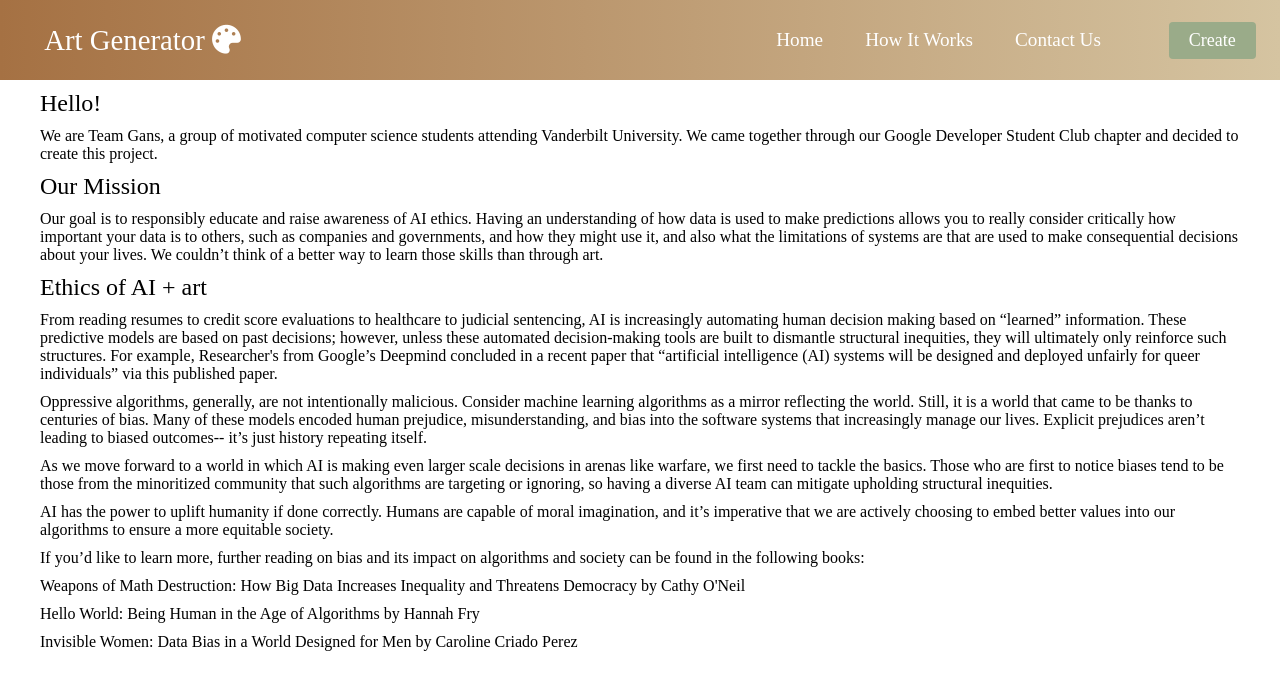
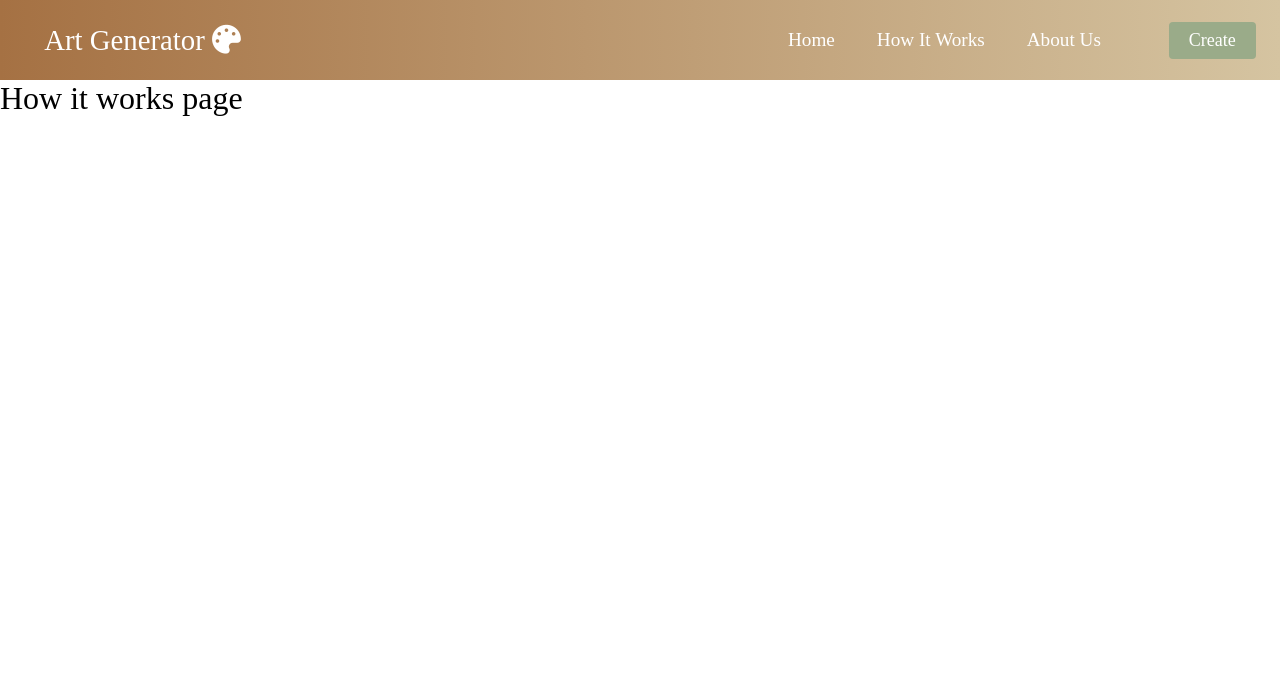
Before and after one commit to korenrh/DSC2021, a React (Create React App) app: page /how in a window 1280 px wide. Shown: the top 690 px of the page. Built offline with nearby package versions, Linux system fonts and the light colour scheme.

Commit message:
Routing and Blank Pages

```diff
--- a/package.json
+++ b/package.json
@@ -8,7 +8,9 @@
     "@testing-library/user-event": "^12.8.0",
     "react": "^17.0.1",
     "react-dom": "^17.0.1",
+    "react-router-dom": "^5.2.0",
     "react-scripts": "4.0.3",
+    "react-sliding-side-panel": "^2.0.3",
     "web-vitals": "^1.1.0"
   },
   "scripts": {
--- a/src/App.js
+++ b/src/App.js
@@ -1,15 +1,32 @@
 import './App.css';
-import React from 'react';
+import React, { Component } from 'react';
 import Navbar from './components/Navbar/Navbar';
-import Content from './components/Content/Content';
+import HomePage from './index.jsx';
+import ErrorPage from './components/pages/error.jsx';
+import AboutPage from './components/pages/about.jsx';
+import CreatePage from './components/pages/create.jsx';
+import HowPage from './components/pages/how.jsx';
+import { BrowserRouter as Router, Route, Switch, Link, Redirect } from "react-router-dom";
 
-function App() {
-  return (
-    <div className="App">
-        <Navbar></Navbar>
-        <Content></Content>
-    </div>
-  );
+
+class App extends Component {
+  render() {
+    return (
+    <Router>
+      <div className="App">
+          <Navbar></Navbar>
+      </div>
+      <Switch>
+        <Route exact path="/" component={HomePage} />
+        <Route exact path="/create" component={CreatePage} />
+        <Route exact path="/how" component={HowPage} />
+        <Route exact path="/about" component={AboutPage} />
+        <Route exact path= "/404/" component={ErrorPage}/>
+        <Redirect to="/404/"/>
+      </Switch>
+    </Router>
+    );
+  }
 }
 
 export default App;
--- a/src/components/Content/Content.js
+++ b/src/components/Content/Content.js
@@ -2,20 +2,16 @@ import React, { Component } from 'react';
 import './Content.css';
 
 class Content extends Component {
-    state = { clicked: false}
-
-    handleClick = () => {
-        this.setState({ clicked: !this.state.clicked})
-    }
 
     render() {
+        this.state = { open: false };
         return(
             <div>
                 <article className="post" id="index">
                     <h2>Hello!</h2>
                     <p>We are Team Gans, a group of motivated computer science students attending Vanderbilt University.
                     We came together through our Google Developer Student Club chapter and decided to create this project.</p>
-                    <div className="title">
+                    <div>
                     <h2>Our Mission</h2>
 
                     <p>Our goal is to responsibly educate and raise awareness of AI ethics.
@@ -51,8 +47,9 @@ class Content extends Component {
                     <p>Invisible Women: Data Bias in a World Designed for Men by Caroline Criado Perez</p>
             </article>
             </div>
+
         )
     }
 }
 
-export default Content
+export default Content;
--- a/src/components/Navbar/MenuItems.js
+++ b/src/components/Navbar/MenuItems.js
@@ -1,17 +1,17 @@
 export const MenuItems = [
     {
         title: 'Home',
-        url: '#',
+        url: '/',
         cName: 'nav-links'
     },
     {
         title: 'How It Works',
-        url: '#',
+        url: '/how/',
         cName: 'nav-links'
     },
     {
-        title: 'Contact Us',
-        url: '#',
+        title: 'About Us',
+        url: '/about/',
         cName: 'nav-links'
     }
 ]
--- a/src/components/Navbar/Navbar.js
+++ b/src/components/Navbar/Navbar.js
@@ -2,6 +2,7 @@ import React, { Component } from 'react';
 import { MenuItems } from "./MenuItems";
 import './Navbar.css';
 import { Button } from "../Button";
+import { Link } from 'react-router-dom';
 
 class Navbar extends Component {
     state = { clicked: false}
@@ -30,7 +31,9 @@ class Navbar extends Component {
                         )
                     })}
                 </ul>
-                <Button>Create</Button>
+                <Link to="/create">
+                    <Button>Create</Button>
+                </Link>
             </nav>
         )
     }
--- /dev/null
+++ b/src/components/pages/about.jsx
@@ -0,0 +1,11 @@
+import React from "react";
+
+const AboutPage = () => {
+    return (
+        <div>
+          <h1>About Us Page</h1>
+        </div>
+    );
+}
+
+export default AboutPage;
--- /dev/null
+++ b/src/components/pages/create.jsx
@@ -0,0 +1,11 @@
+import React from "react";
+
+const CreatePage = () => {
+    return (
+        <div>
+          <h1>Creating Page</h1>
+        </div>
+    );
+}
+
+export default CreatePage;
--- /dev/null
+++ b/src/components/pages/error.jsx
@@ -0,0 +1,11 @@
+import React from "react";
+
+const ErrorPage = () => {
+    return (
+        <div>
+          <h1>Whoops... Page Not Found</h1>
+        </div>
+    );
+}
+
+export default ErrorPage;
--- /dev/null
+++ b/src/components/pages/how.jsx
@@ -0,0 +1,11 @@
+import React from "react";
+
+const HowPage = () => {
+    return (
+        <div>
+          <h1>How it works page</h1>
+        </div>
+    );
+}
+
+export default HowPage;
--- /dev/null
+++ b/src/index.jsx
@@ -0,0 +1,12 @@
+import React from "react";
+import Content from './components/Content/Content';
+
+const HomePage = () => {
+    return (
+        <div>
+          <Content></Content>
+        </div>
+    );
+}
+
+export default HomePage;
```
Also changed, not shown: 1 other file (tests, documents, lock files or other folders).
